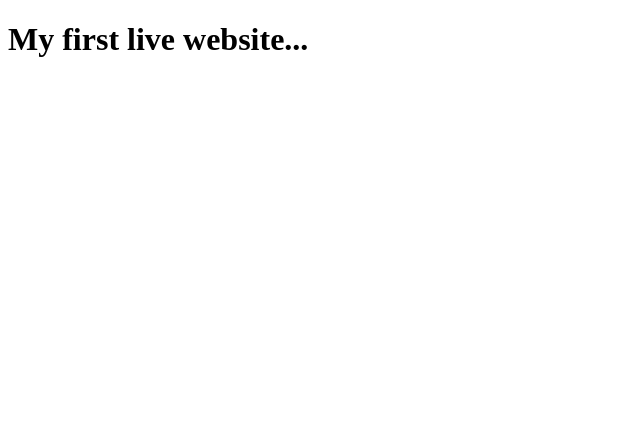
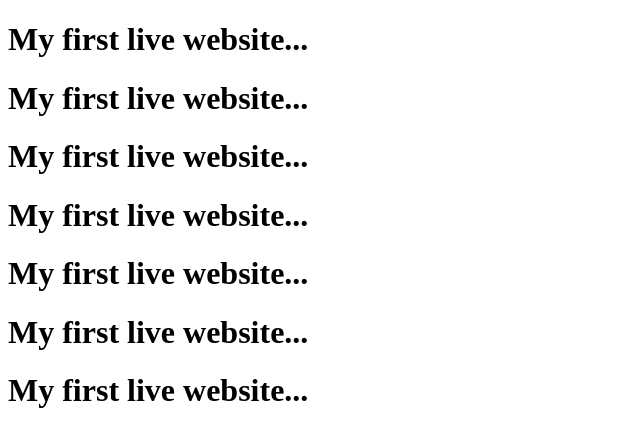
Before and after one commit to nirmalkumar52106/liveweb1130batch, a plain HTML site: page index.html in a window 1280 px wide. Shown: the whole page, without its empty margins (0-640 px from the left). Drawn offline with Linux system fonts and the light colour scheme.

Commit message:
first commit

```diff
--- a/index.html
+++ b/index.html
@@ -8,6 +8,12 @@
 <body>
 
     <h1>My first live website...</h1>
+    <h1>My first live website...</h1>
+    <h1>My first live website...</h1>
+    <h1>My first live website...</h1>
+    <h1>My first live website...</h1>
+    <h1>My first live website...</h1>
+    <h1>My first live website...</h1>
 
 </body>
 </html>
```
